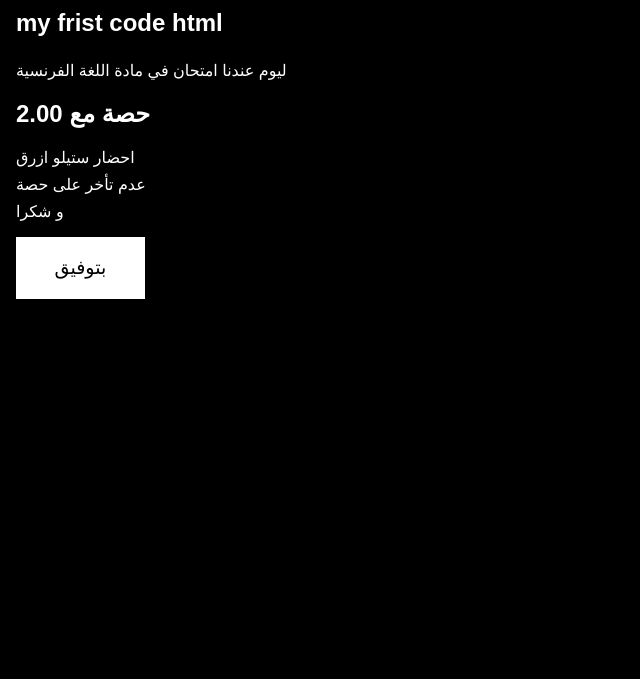
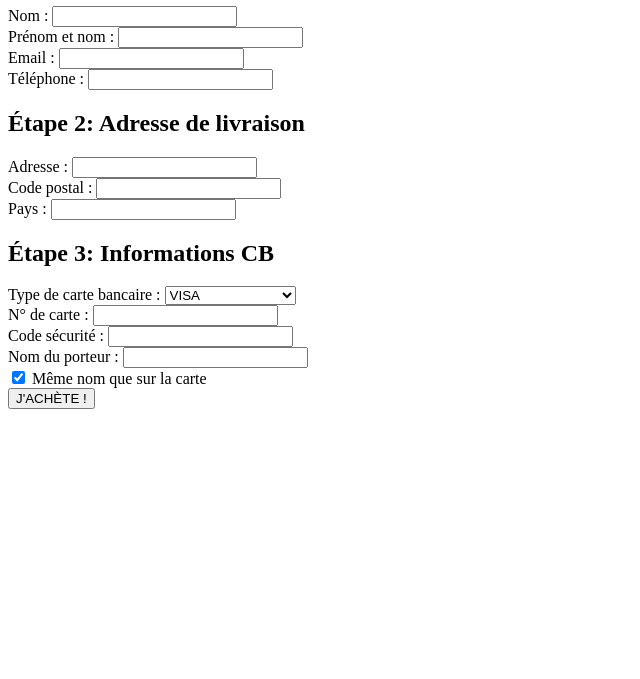
Before and after one commit to ismail24lkkk/ia-ismail-, a plain HTML site: page index.html in a window 1280 px wide. Shown: the part 121-800 px from the top of the page, without its empty margins (0-640 px from the left). Drawn offline with Linux system fonts and the light colour scheme.

Commit message:
Update index.html

```diff
--- a/index.html
+++ b/index.html
@@ -1,93 +1,69 @@
 <!DOCTYPE html>
-<html lang="en">
+<html lang="fr">
 <head>
-    <meta charset="UTF-8">
-    <meta name="viewport" content="width=device-width, initial-scale=1.0">
-    <title>Your Product Name</title>
-    <style>
-        /* Set background and text colors to black and white */
-        body {
-            background-color: black;
-            color: white;
-            font-family: sans-serif;
-            margin: 0;
-            padding: 0;
-        }
-
-        /* Split content into sections with flexbox */
-        .container {
-            display: flex;
-            flex-wrap: wrap;
-            justify-content: space-between;
-            margin: 1em;
-        }
-
-        /* Image section */
-        .image {
-            width: 40%;
-            padding: 1em;
-            border: 1px solid white;
-        }
-
-        /* Content section */
-        .content {
-            width: 55%;
-            padding: 1em;
-        }
-
-        /* Style the header */
-        h1 {
-            font-size: 2em;
-            margin-bottom: 0.5em;
-        }
-
-        /* Style the price */
-        .price {
-            font-size: 1.5em;
-            font-weight: bold;
-        }
-
-        /* Style the features list */
-        ul {
-            list-style: none;
-            padding: 0;
-        }
-        li {
-            margin-bottom: 0.5em;
-        }
-
-        /* Style the call to action button */
-        button {
-            background-color: white;
-            color: black;
-            border: none;
-            padding: 1em 2em;
-            font-size: 1.2em;
-            cursor: pointer;
-        }
-    </style>
+<meta charset="UTF-8">
+<meta name="viewport" content="width=device-width, initial-scale=1.0">
+<title>Formulaire d'inscription</title>
 </head>
 <body>
-    <div class="container">
-</a>
-
-        </div>
-        <div class="content">
-            <h1>my name is ismail</h1>
-            <p class="price">my frist code html </p>
-            <p>
-                ليوم عندنا امتحان في مادة اللغة الفرنسية
-            </p>
-            <h2>حصة مع 2.00</h2>
-            <ul>
-                <li>احضار ستيلو ازرق
-                </li>
-                <li>عدم تأخر على حصة </li>
-                <li>و شكرا</li>
-            </ul>
-            <button>بتوفيق</button>
-        </div>
-    </div>
-
+<h1>Formulaire d'inscription</h1>
+<form>
+  <h2>Étape 1: Votre identité</h2>
+  <div>
+    <label for="nom">Nom :</label>
+    <input type="text" id="nom" name="nom" required>
+  </div>
+  <div>
+    <label for="prenom">Prénom et nom :</label>
+    <input type="text" id="prenom" name="prenom" required>
+  </div>
+  <div>
+    <label for="email">Email :</label>
+    <input type="email" id="email" name="email" required>
+  </div>
+  <div>
+    <label for="telephone">Téléphone :</label>
+    <input type="tel" id="telephone" name="telephone" required>
+  </div>
+  <h2>Étape 2: Adresse de livraison</h2>
+  <div>
+    <label for="adresse">Adresse :</label>
+    <input type="text" id="adresse" name="adresse" required>
+  </div>
+  <div>
+    <label for="code_postal">Code postal :</label>
+    <input type="text" id="code_postal" name="code_postal" required>
+  </div>
+  <div>
+    <label for="pays">Pays :</label>
+    <input type="text" id="pays" name="pays" required>
+  </div>
+  <h2>Étape 3: Informations CB</h2>
+  <div>
+    <label for="type_carte">Type de carte bancaire :</label>
+    <select id="type_carte" name="type_carte" required>
+      <option value="visa">VISA</option>
+      <option value="mastercard">Mastercard</option>
+      <option value="amex">American Express</option>
+    </select>
+  </div>
+  <div>
+    <label for="numero_carte">N° de carte :</label>
+    <input type="text" id="numero_carte" name="numero_carte" required>
+  </div>
+  <div>
+    <label for="code_securite">Code sécurité :</label>
+    <input type="text" id="code_securite" name="code_securite" required>
+  </div>
+  <div>
+    <label for="nom_porteur">Nom du porteur :</label>
+    <input type="text" id="nom_porteur" name="nom_porteur" required>
+  </div>
+  <div>
+    <input type="checkbox" id="meme_nom" name="meme_nom" checked>
+    <label for="meme_nom">Même nom que sur la carte</label>
+  </div>
+  <button type="submit">J'ACHÈTE !</button>
+</form>
 </body>
 </html>
```
